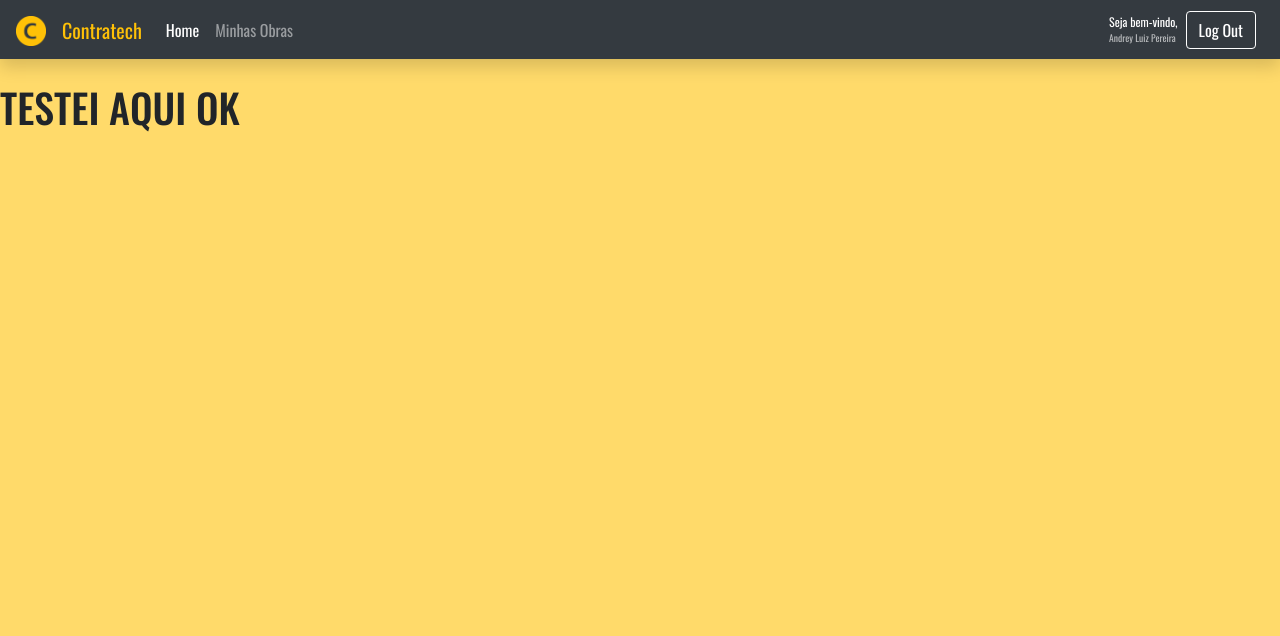
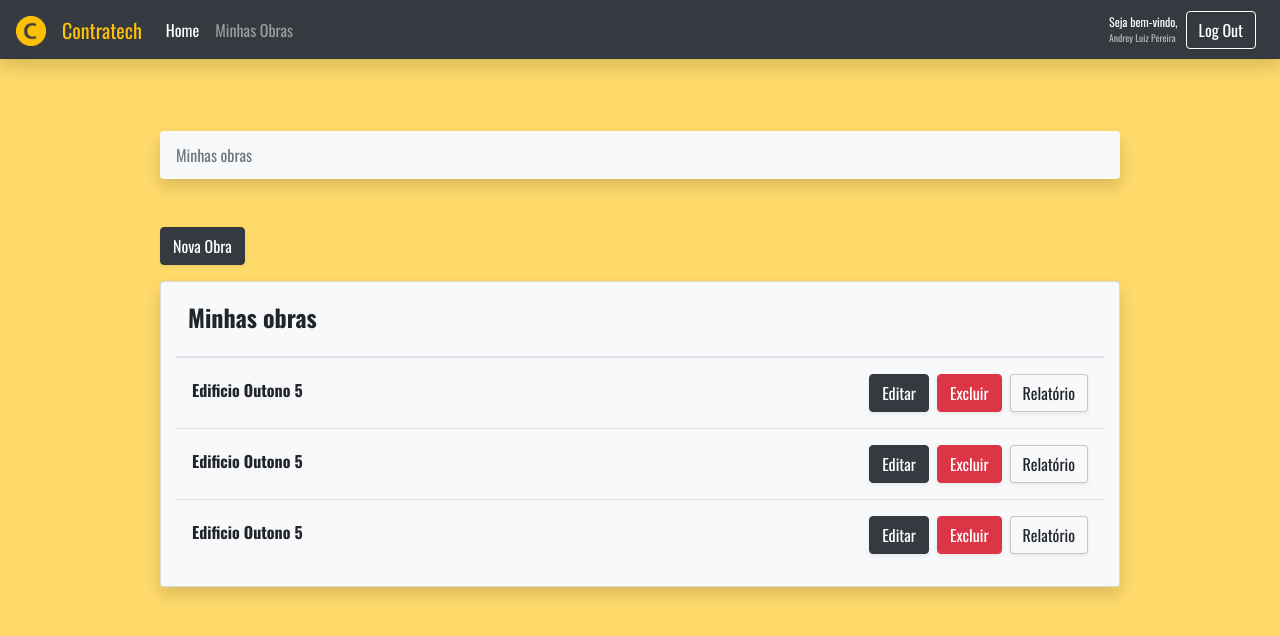
Before and after one commit to andreylpereira/Contratech-react, a React (Create React App) app: page / in a window 1280 px wide. Shown: the top 636 px of the page. Built offline with nearby package versions, Linux system fonts and the light colour scheme; the HTML template or start-up script is replaced by a standard one; a web font is replaced by a local one.

Commit message:
correções

```diff
--- a/src/App.jsx
+++ b/src/App.jsx
@@ -17,8 +17,8 @@ export default () => {
       {/* <Cadastro></Cadastro> */}
       {/* <Login></Login> */}
       {/* <Relatorio></Relatorio> */}
-        {/* <Obra></Obra> */}
-        <Home></Home>
+        <Obra></Obra>
+        {/* <Home></Home> */}
     </div>
   );
 };
--- a/src/features/obra/pages/Obra.jsx
+++ b/src/features/obra/pages/Obra.jsx
@@ -11,7 +11,7 @@ export default () => {
       <div className="container-fluid mt-2 pl-0 w-75">
         <button
           type="submit"
-          class="btn btn-dark mb-2 shadow-sm"
+          className="btn btn-dark mb-2 shadow-sm"
           data-toggle="modal"
           data-target="#modalCriarObra"
         >
@@ -34,7 +34,7 @@ export default () => {
           <tbody>
             <tr className="bg-light text-center">
               <th>
-                <div class="float-left row ml-1">
+                <div className="float-left row ml-1">
                   <div
                     className="pt-2 cursor"
                     data-toggle="modal"
@@ -50,7 +50,7 @@ export default () => {
                 </div>
               </th>
               <td>
-                <div class="float-right">
+                <div className="float-right">
                   <button type="button " className="btn btn-dark m-1 shadow-sm">
                     Editar
                   </button>
@@ -72,7 +72,7 @@ export default () => {
             </tr>
             <tr className="bg-light text-center">
               <th>
-                <div class="float-left row ml-1">
+                <div className="float-left row ml-1">
                   <div
                     className="pt-2 cursor"
                     data-toggle="modal"
@@ -88,7 +88,7 @@ export default () => {
                 </div>
               </th>
               <td>
-                <div class="float-right">
+                <div className="float-right">
                   <button type="button " className="btn btn-dark m-1 shadow-sm">
                     Editar
                   </button>
@@ -110,7 +110,7 @@ export default () => {
             </tr>
             <tr className="bg-light text-center">
               <th>
-                <div class="float-left row ml-1">
+                <div className="float-left row ml-1">
                   <div
                     className="pt-2 cursor"
                     data-toggle="modal"
@@ -126,7 +126,7 @@ export default () => {
                 </div>
               </th>
               <td>
-                <div class="float-right">
+                <div className="float-right">
                   <button type="button " className="btn btn-dark m-1 shadow-sm">
                     Editar
                   </button>
@@ -204,28 +204,28 @@ export default () => {
       </div>
 
       {/* modal para criar obra */}
-      <div class="modal" id="modalCriarObra" tabindex="-1" role="dialog">
-        <div class="modal-dialog" role="document">
-          <div class="modal-content">
-            <div class="modal-header">
-              <h5 class="modal-title">Nova obra</h5>
+      <div className="modal" id="modalCriarObra" tabindex="-1" role="dialog">
+        <div className="modal-dialog" role="document">
+          <div className="modal-content">
+            <div className="modal-header">
+              <h5 className="modal-title">Nova obra</h5>
               <button
                 type="button"
-                class="close"
+                className="close"
                 data-dismiss="modal"
                 aria-label="Close"
               >
                 <span aria-hidden="true">&times;</span>
               </button>
             </div>
-            <div class="modal-body">
+            <div className="modal-body">
               <p>Digite o nome da nova obra</p>
             </div>
-            <div class="modal-footer">
-              <button type="button" class="btn btn-dark">
+            <div className="modal-footer">
+              <button type="button" className="btn btn-dark">
                 Criar
               </button>
-              <button type="button" class="btn btn-danger" data-dismiss="modal">
+              <button type="button" className="btn btn-danger" data-dismiss="modal">
                 Cancelar
               </button>
             </div>
@@ -234,28 +234,28 @@ export default () => {
       </div>
 
       {/* modal para renomear obra */}
-      <div class="modal" id="modalRenomearObra" tabindex="-1" role="dialog">
-        <div class="modal-dialog" role="document">
-          <div class="modal-content">
-            <div class="modal-header">
-              <h5 class="modal-title">Renomear obra</h5>
+      <div className="modal" id="modalRenomearObra" tabindex="-1" role="dialog">
+        <div className="modal-dialog" role="document">
+          <div className="modal-content">
+            <div className="modal-header">
+              <h5 className="modal-title">Renomear obra</h5>
               <button
                 type="button"
-                class="close"
+                className="close"
                 data-dismiss="modal"
                 aria-label="Close"
               >
                 <span aria-hidden="true">&times;</span>
               </button>
             </div>
-            <div class="modal-body">
+            <div className="modal-body">
               <p>Digite o novo nome da obra</p>
             </div>
-            <div class="modal-footer">
-              <button type="button" class="btn btn-dark">
+            <div className="modal-footer">
+              <button type="button" className="btn btn-dark">
                 Salvar
               </button>
-              <button type="button" class="btn btn-danger" data-dismiss="modal">
+              <button type="button" className="btn btn-danger" data-dismiss="modal">
                 Cancelar
               </button>
             </div>
```
